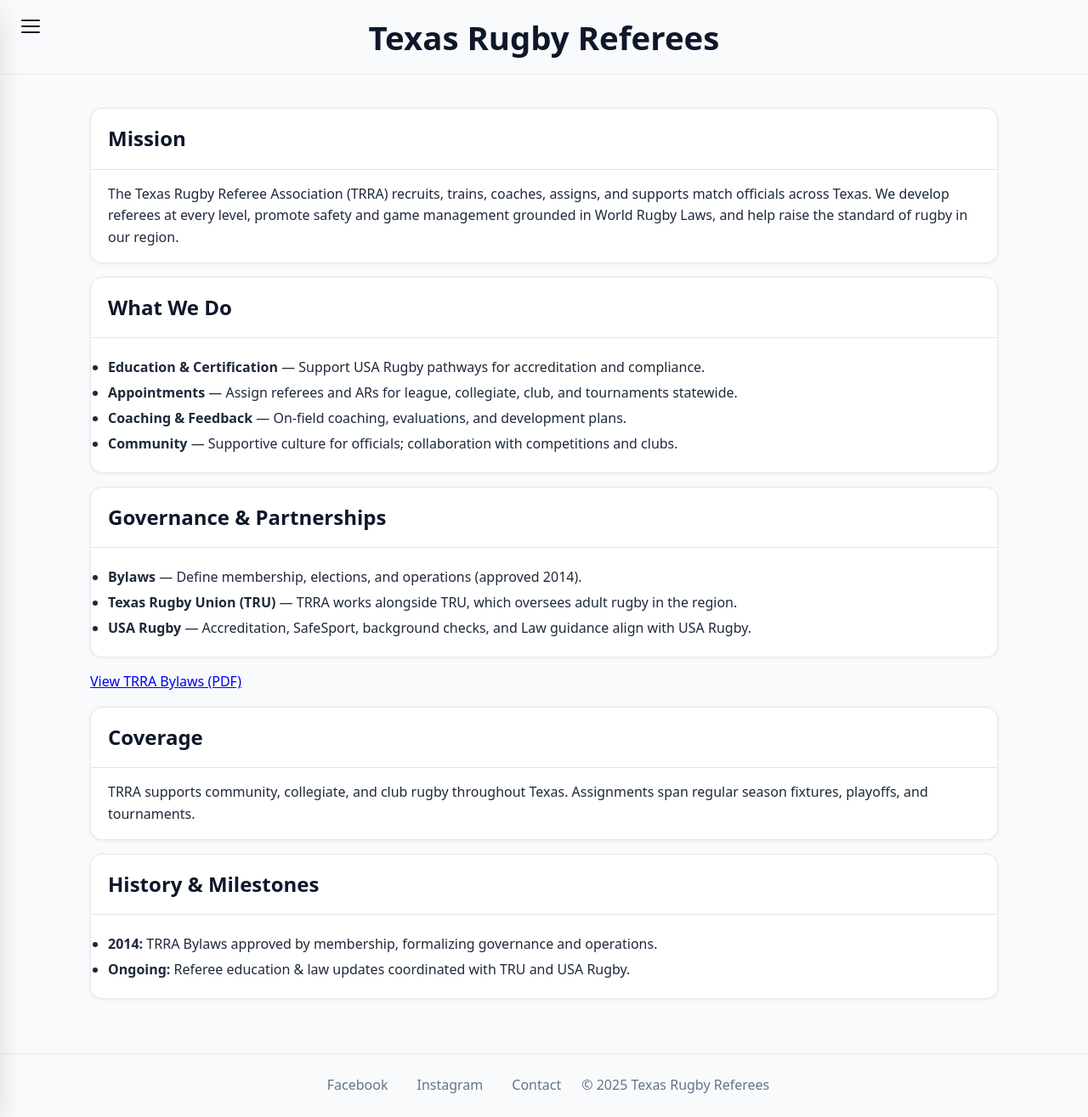
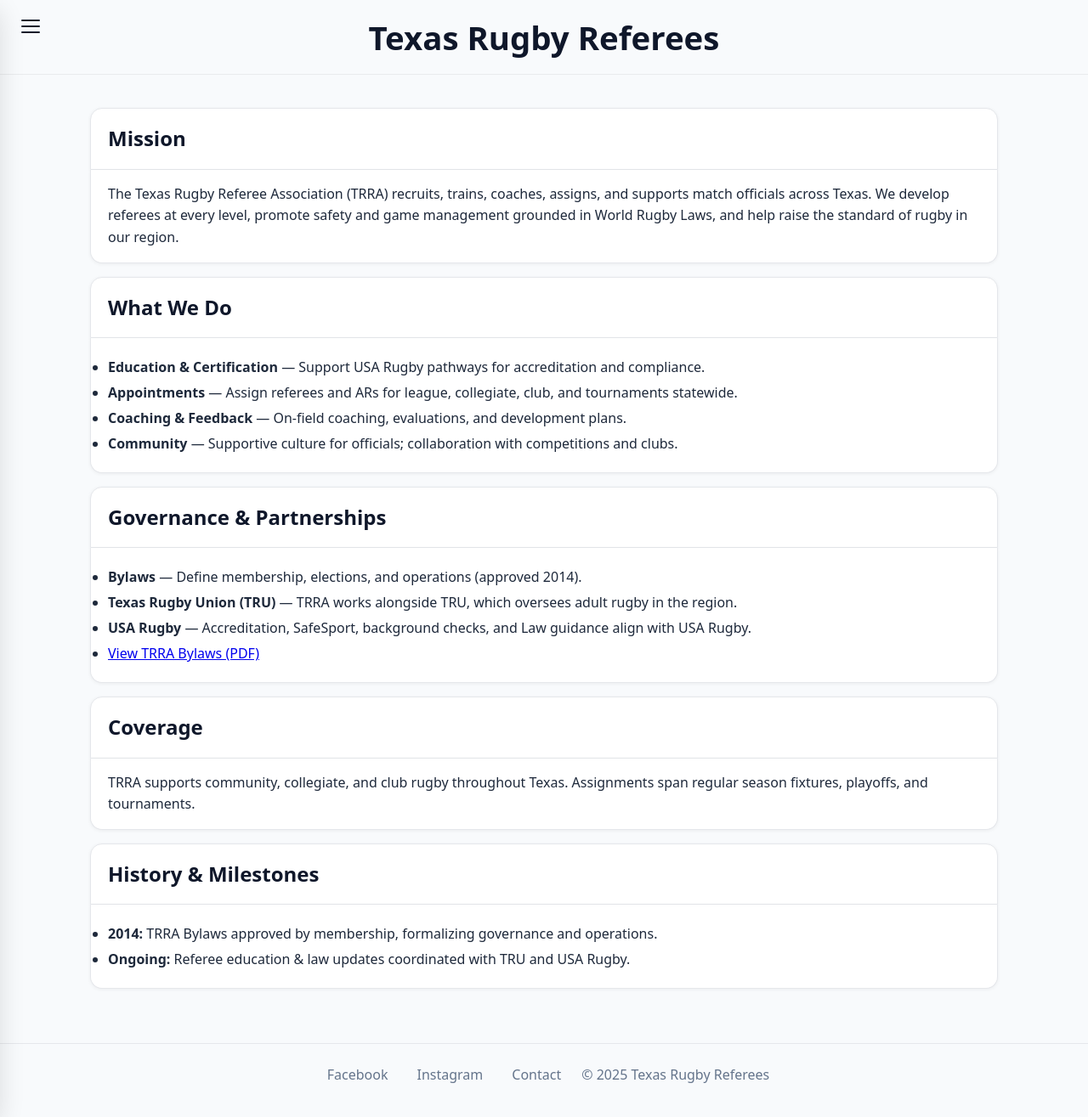
Before and after one commit to JustinXHale/TexasRugbyReferees, a Jekyll site: the page built from about/about.md, in a window 1280 px wide and 1315 px high. Shown: the whole window at 85% size. Built offline with Jekyll 4.4.1, drawn with Linux system fonts in a browser that asks for light colours.

```diff
--- a/about/about.md
+++ b/about/about.md
@@ -19,8 +19,7 @@ management grounded in World Rugby Laws, and help raise the standard of rugby in
 - **Bylaws** — Define membership, elections, and operations (approved 2014).
 - **Texas Rugby Union (TRU)** — TRRA works alongside TRU, which oversees adult rugby in the region.
 - **USA Rugby** — Accreditation, SafeSport, background checks, and Law guidance align with USA Rugby.
-
-[View TRRA Bylaws (PDF)](https://texasrugbyunion.com/wp-content/uploads/2014/06/TRRABylaws-WorkingDraft1.pdf){:target="_blank" rel="noopener"}
+- [View TRRA Bylaws (PDF)](https://texasrugbyunion.com/wp-content/uploads/2014/06/TRRABylaws-WorkingDraft1.pdf){:target="_blank" rel="noopener"}
 
 ## Coverage
 TRRA supports community, collegiate, and club rugby throughout Texas. Assignments span regular
```
